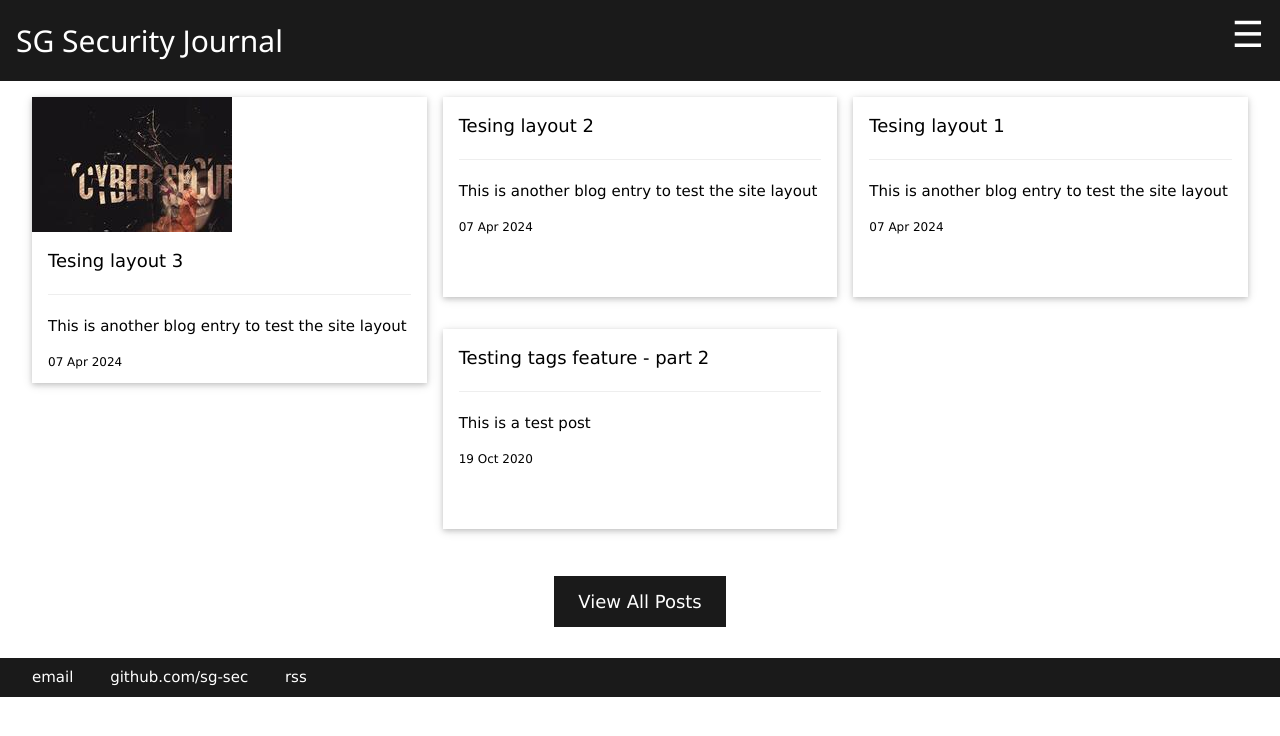
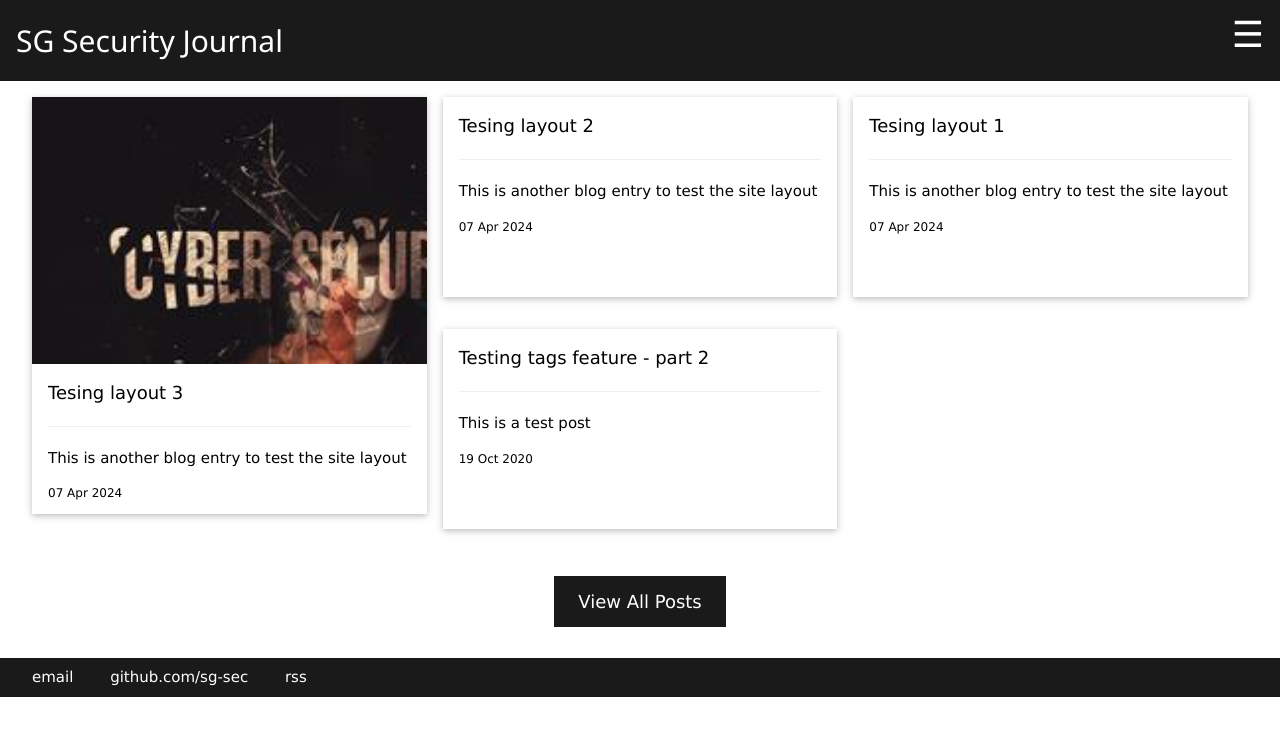
Before and after one commit to sg-sec/sg-sec.github.io, a Jekyll site: the page built from index.html, in a window 1280 px wide. Shown: the top 736 px of the page. Built offline with Jekyll 4.4.1, drawn with Linux system fonts in a browser that asks for light colours.

Commit message:
Update postlistitem.html

```diff
--- a/_includes/postlistitem.html
+++ b/_includes/postlistitem.html
@@ -1,7 +1,7 @@
 <div class="w3-third w3-section">
 	<div class="w3-card" style="min-height:200px">
             {% if post.image And post.image != "" And post.image != nil %}
-                <img class="w3-mobile" src="{{ site.baseurl }}/assets/images/{{ post.image }}">
+                <img style="width:100%" src="{{ site.baseurl }}/assets/images/{{ post.image }}">
             {% else %}
             {% endif %}
             <div class="w3-container w3-mobile">
```
